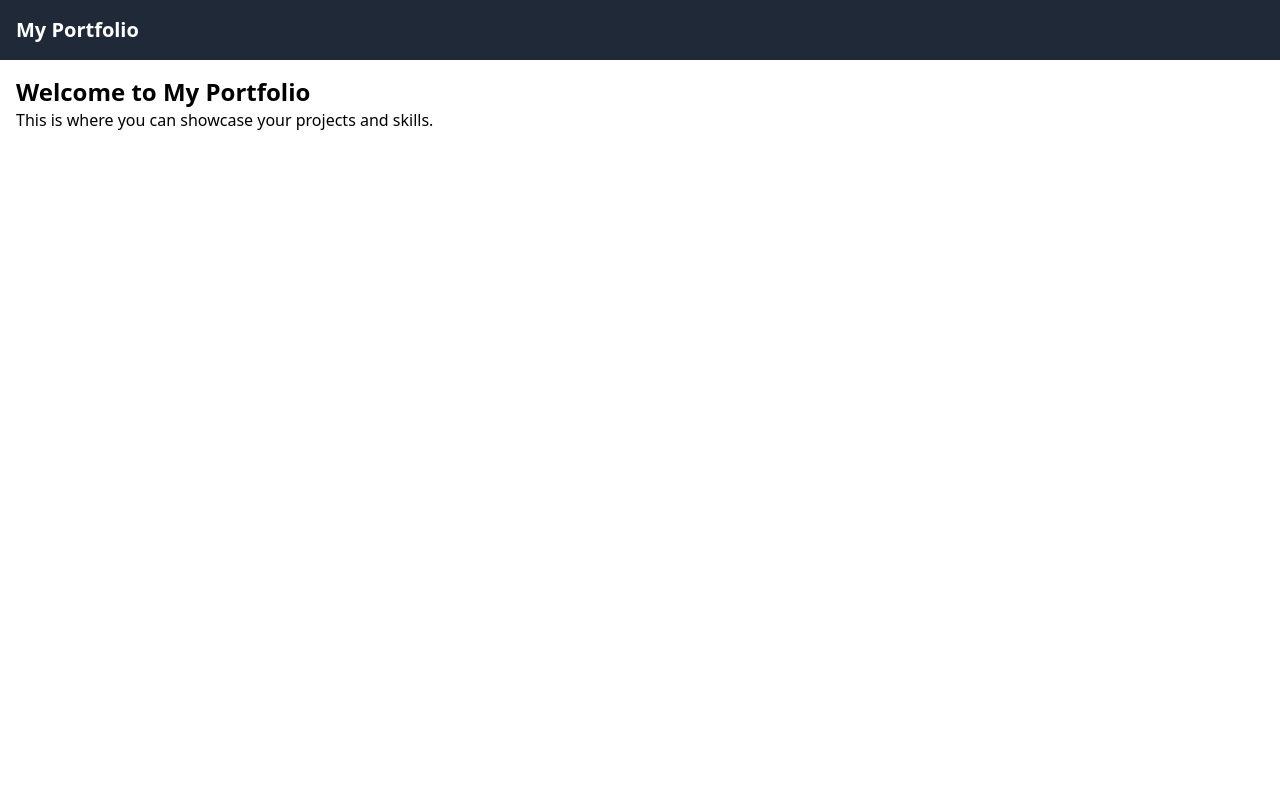
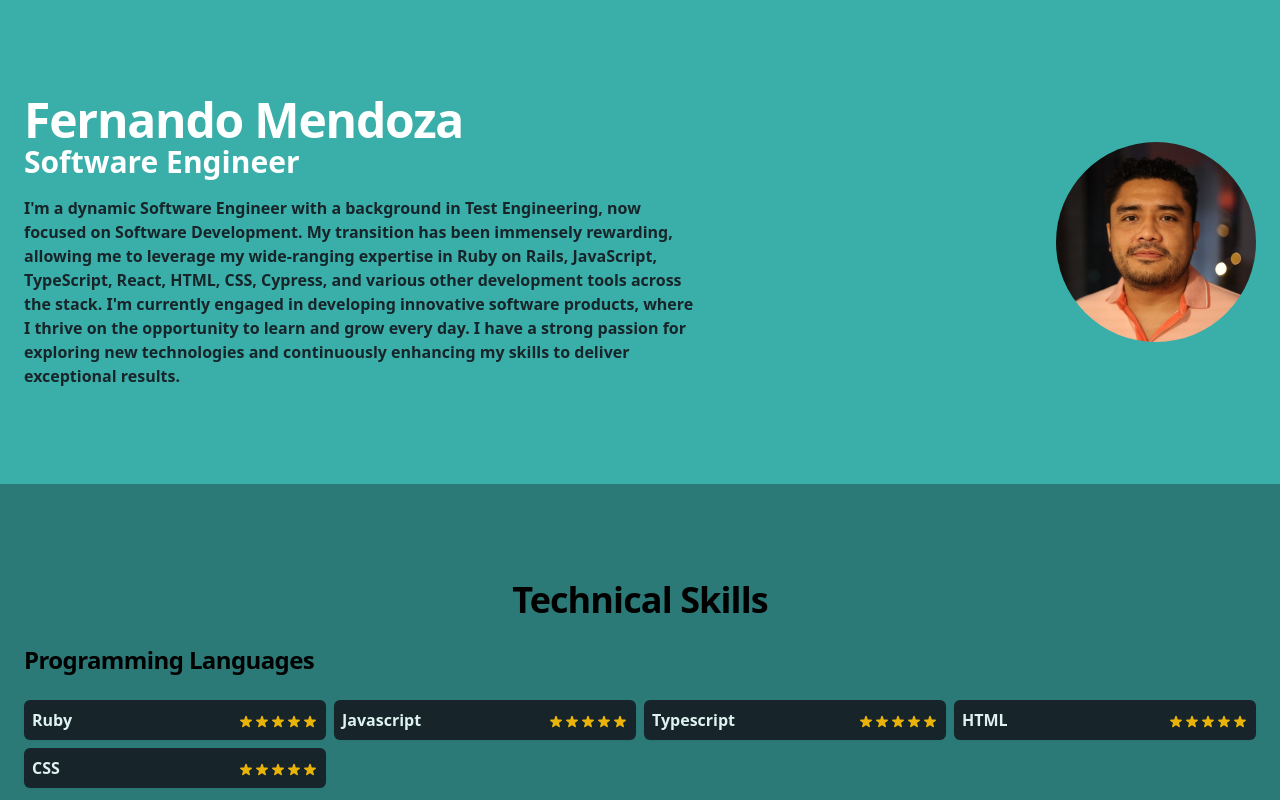
Before and after one commit to lmendozan90/lmendozan90.github.io, a React (Create React App) app: page / in a window 1280 px wide. Shown: the top 800 px of the page. Built offline with nearby package versions, Linux system fonts and the light colour scheme.

Commit message:
Create Portfolio

```diff
--- a/package.json
+++ b/package.json
@@ -10,8 +10,11 @@
     "@types/node": "^16.18.97",
     "@types/react": "^18.3.3",
     "@types/react-dom": "^18.3.0",
+    "prettier": "^3.2.5",
     "react": "^18.3.1",
     "react-dom": "^18.3.1",
+    "react-icons": "^5.2.1",
+    "react-router-dom": "^6.23.1",
     "react-scripts": "5.0.1",
     "typescript": "^4.9.5",
     "web-vitals": "^2.1.4"
--- a/src/App.tsx
+++ b/src/App.tsx
@@ -1,12 +1,15 @@
-import React from 'react';
+import { BrowserRouter as Router, Route, Routes } from 'react-router-dom';
 import Home from './pages/Home';
-import './index.css';
 
-const App: React.FC = () => {
+function App() {
   return (
-    <div className="App">
-      <Home />
-    </div>
+    <Router>
+      <div className="App">
+        <Routes>
+          <Route path="/" element={<Home />} />
+        </Routes>
+      </div>
+    </Router>
   );
 }
 
--- /dev/null
+++ b/src/components/Contact.tsx
@@ -0,0 +1,47 @@
+import * as React from "react";
+import { HiMail } from "react-icons/hi";
+import { HiPhone } from "react-icons/hi";
+import { FaLinkedin } from "react-icons/fa";
+
+const Contact: React.FC = () => {
+  return (
+    <section className="py-20 md:py-24 bg-[#DEF2f1]">
+      <div className="container mx-auto px-4 md:px-6">
+        <div className="space-y-4 text-center">
+          <h2 className="text-3xl md:text-4xl font-bold tracking-tight">
+            Get in Touch
+          </h2>
+          <p className="text-gray-500 dark:text-gray-400 max-w-md mx-auto">
+            Feel free to reach out to me if you have any questions or would like
+            to discuss a potential project.
+          </p>
+        </div>
+      </div>
+      <ul className="p-8">
+        <li className="flex font-bold items-center">
+          <HiMail />
+          <span className="pl-2">lmendozan90@gmail.com</span>
+        </li>
+        <li className="flex font-bold items-center">
+          <HiPhone />
+          <span className="pl-2">+51 951294769</span>
+        </li>
+        <li className="flex font-bold items-center">
+          <FaLinkedin />
+          <span className="pl-2">
+            <a
+              className="text-blue-500 hover:text-blue-700"
+              href="https://www.linkedin.com/in/fernando-mendoza-nieves-b0b55691/"
+              rel="noreferrer"
+              target="_blank"
+            >
+              Fernando Mendoza Profile
+            </a>
+          </span>
+        </li>
+      </ul>
+    </section>
+  );
+};
+
+export default Contact;
--- /dev/null
+++ b/src/components/Skills.tsx
@@ -0,0 +1,89 @@
+import * as React from "react";
+import { HiStar } from "react-icons/hi";
+
+const Stars = ({ count }: { count: Number }) => {
+  return (
+    <span>
+      {[...Array(count)].map((_, i) => (
+        <HiStar key={i} className="inline text-yellow-500" />
+      ))}
+    </span>
+  );
+};
+
+const SkillLabel = ({ name }: { name: String }) => {
+  return (
+    <div className="bg-[#17252A] dark:bg-[#17252A] rounded-md p-2 shadow-sm text-center self-center">
+      <h3 className="text-md font-semibold flex justify-between text-[#DEF2F1]">
+        {name}
+        <Stars count={5} />
+      </h3>
+    </div>
+  );
+};
+
+const SkillSubSection = ({
+  title,
+  children,
+}: {
+  title: String;
+  children: React.ReactNode;
+}) => {
+  return (
+    <div>
+      <h3 className="text-xl md:text-2xl font-bold tracking-tight mt-6">
+        {title}
+      </h3>
+      <div className="grid grid-cols-2 md:grid-cols-3 lg:grid-cols-4 gap-2 mt-6">
+        {children}
+      </div>
+    </div>
+  );
+};
+
+const Skills: React.FC = () => {
+  return (
+    <section className="bg-[#2B7A78] dark:bg-[#2B7A78] py-20 md:py-24">
+      <div className="container mx-auto px-4 md:px-6">
+        <div className="space-y-2 text-center">
+          <h2 className="text-3xl md:text-4xl font-bold tracking-tight">
+            Technical Skills
+          </h2>
+        </div>
+        <SkillSubSection title="Programming Languages">
+          <SkillLabel name="Ruby" />
+          <SkillLabel name="Javascript" />
+          <SkillLabel name="Typescript" />
+          <SkillLabel name="HTML" />
+          <SkillLabel name="CSS" />
+        </SkillSubSection>
+        <SkillSubSection title="Frameworks & Libraries">
+          <SkillLabel name="Ruby on Rails" />
+          <SkillLabel name="React" />
+          <SkillLabel name="TailwindCSS" />
+        </SkillSubSection>
+        <SkillSubSection title="Build Tools">
+          <SkillLabel name="Webpack" />
+          <SkillLabel name="Vite" />
+        </SkillSubSection>
+        <SkillSubSection title="Testing Tools">
+          <SkillLabel name="RSpec" />
+          <SkillLabel name="Jest" />
+          <SkillLabel name="Cypress" />
+        </SkillSubSection>
+        <SkillSubSection title="Database Management">
+          <SkillLabel name="PostgreSQL" />
+          <SkillLabel name="MySQL" />
+        </SkillSubSection>
+        <SkillSubSection title="Version Control">
+          <SkillLabel name="Git" />
+        </SkillSubSection>
+        <SkillSubSection title="Cloud Services">
+          <SkillLabel name="AWS" />
+        </SkillSubSection>
+      </div>
+    </section>
+  );
+};
+
+export default Skills;
--- a/src/pages/Home.tsx
+++ b/src/pages/Home.tsx
@@ -1,16 +1,56 @@
-import React from 'react';
-import Header from '../components/Header';
+import * as React from "react";
+import Skills from "../components/Skills";
+import Contact from "../components/Contact";
+
+const HeaderCard: React.FC = () => {
+  return (
+    <section className="bg-[#3AAFA9] dark:bg-[#3AAFA9] py-20 md:py-24">
+      <div className="container mx-auto px-4 md:px-6 flex flex-col md:flex-row items-center justify-between gap-4">
+        <div className="space-y-4 text-center md:text-left">
+          <div className="text-[#FEFFFF]">
+            <h1 className="text-4xl md:text-5xl font-bold tracking-tight">
+              Fernando Mendoza
+            </h1>
+            <h2 className="text-2xl md:text-3xl font-semibold">
+              Software Engineer
+            </h2>
+          </div>
+          <p className="text-[#17252A] dark:text-[#17252A] max-w-2xl font-bold">
+            I'm a dynamic Software Engineer with a background in Test
+            Engineering, now focused on Software Development. My transition has
+            been immensely rewarding, allowing me to leverage my wide-ranging
+            expertise in Ruby on Rails, JavaScript, TypeScript, React, HTML,
+            CSS, Cypress, and various other development tools across the stack.
+            I'm currently engaged in developing innovative software products,
+            where I thrive on the opportunity to learn and grow every day. I
+            have a strong passion for exploring new technologies and
+            continuously enhancing my skills to deliver exceptional results.
+          </p>
+        </div>
+        <img
+          alt="John Doe"
+          className="rounded-full"
+          height={200}
+          src="/images/fernando_photo.jpeg"
+          style={{
+            aspectRatio: "200/200",
+            objectFit: "cover",
+          }}
+          width={200}
+        />
+      </div>
+    </section>
+  );
+};
 
 const Home: React.FC = () => {
   return (
-    <div>
-      <Header />
-      <main className="p-4">
-        <h2 className="text-2xl font-bold">Welcome to My Portfolio</h2>
-        <p>This is where you can showcase your projects and skills.</p>
-      </main>
-    </div>
+    <>
+      <HeaderCard />
+      <Skills />
+      <Contact />
+    </>
   );
-}
+};
 
 export default Home;
```
Also changed, not shown: public/images/fernando_photo.jpeg (added), 1 other file (tests, documents, lock files or other folders).
